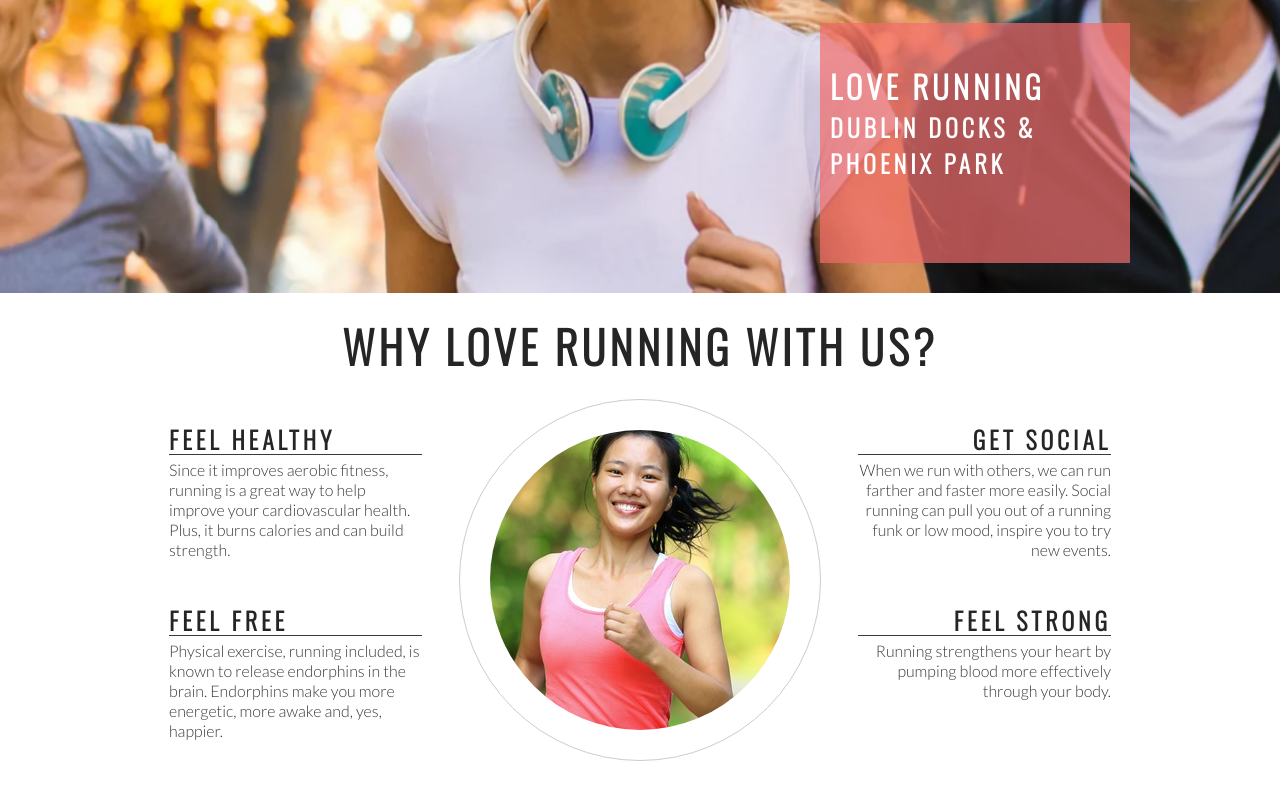
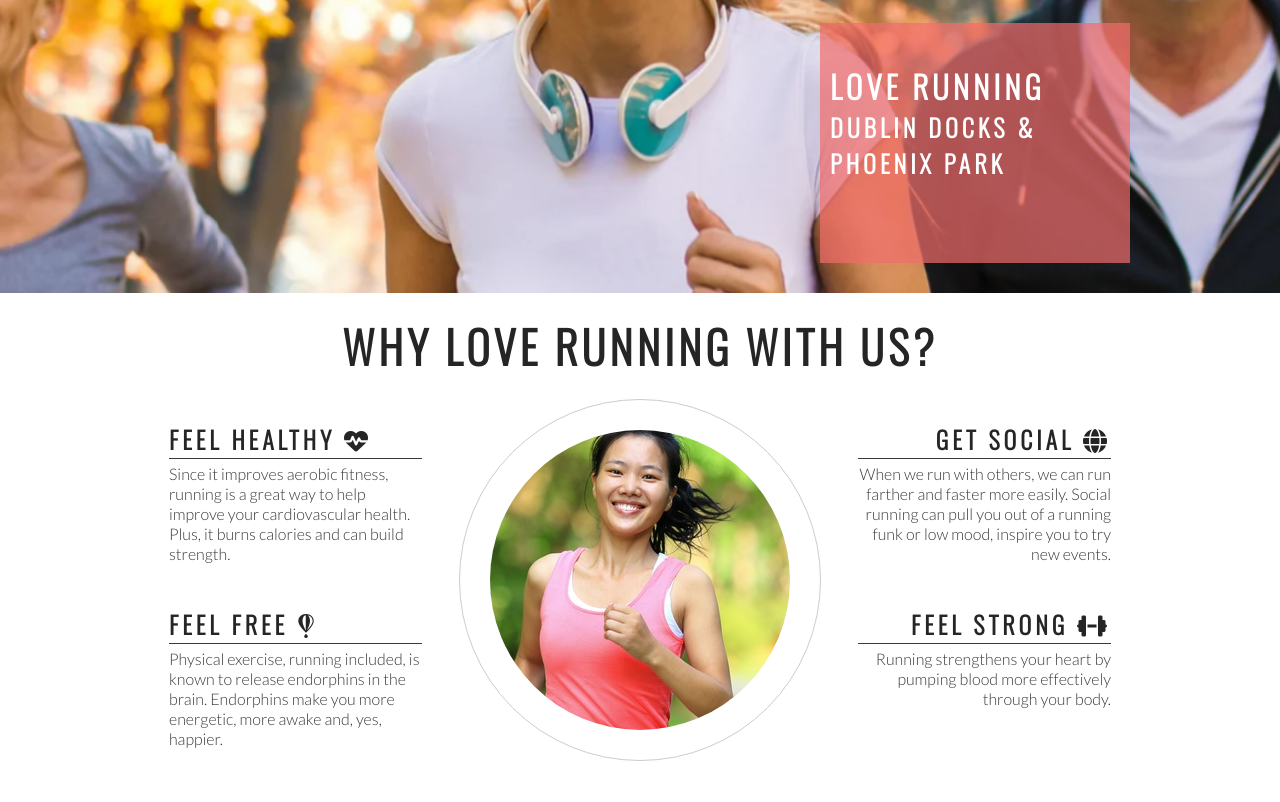
Before and after one commit to Stocks84/Love-running-walkthrough, a plain HTML site: page index.html in a window 1280 px wide. Shown: the part 382-1184 px from the top of the page. Drawn offline with nearby package versions, Linux system fonts and the light colour scheme.

Commit message:
Add font awesome icons to club ethos section

```diff
--- a/index.html
+++ b/index.html
@@ -42,24 +42,24 @@
         <h2 id="welcome">Why Love Running With Us?</h2>
         <div id="left-about">
             <div class="left-about-heading">
-                <h2>Feel Healthy</h2>
+                <h2>Feel Healthy <i class="fa-solid fa-heart-pulse"></i></h2>
                 <hr>
                 <p> Since it improves aerobic fitness, running is a great way to help improve your cardiovascular health. Plus, it burns calories and can build strength.</p>
             </div>
             <div class="left-about-heading">
-                <h2>Feel Free</h2>
+                <h2>Feel Free <i class="fa-brands fa-fly"></i></h2>
                 <hr>
                 <p> Physical exercise, running included, is known to release endorphins in the brain. Endorphins make you more energetic, more awake and, yes, happier.</p>
             </div>
         </div>
         <div id="right-about">
             <div class="right-about-heading">
-                <h2>Get Social</h2>
+                <h2>Get Social <i class="fa-solid fa-globe"></i></h2>
                 <hr>
                 <p> When we run with others, we can run farther and faster more easily. Social running can pull you out of a running funk or low mood, inspire you to try new events.</p>
             </div>
             <div class="right-about-heading">
-                <h2>Feel Strong</h2>
+                <h2>Feel Strong <i class="fa-solid fa-dumbbell"></i></h2>
                 <hr>
                 <p> Running strengthens your heart by pumping blood more effectively through your body.</p>
             </div>
@@ -78,4 +78,7 @@
     <footer>
         Social links here
     </footer>
+
+    <!--font awesome script-->
+    <script src="https://kit.fontawesome.com/9fe6821bdd.js" crossorigin="anonymous"></script>
 </body>
```
